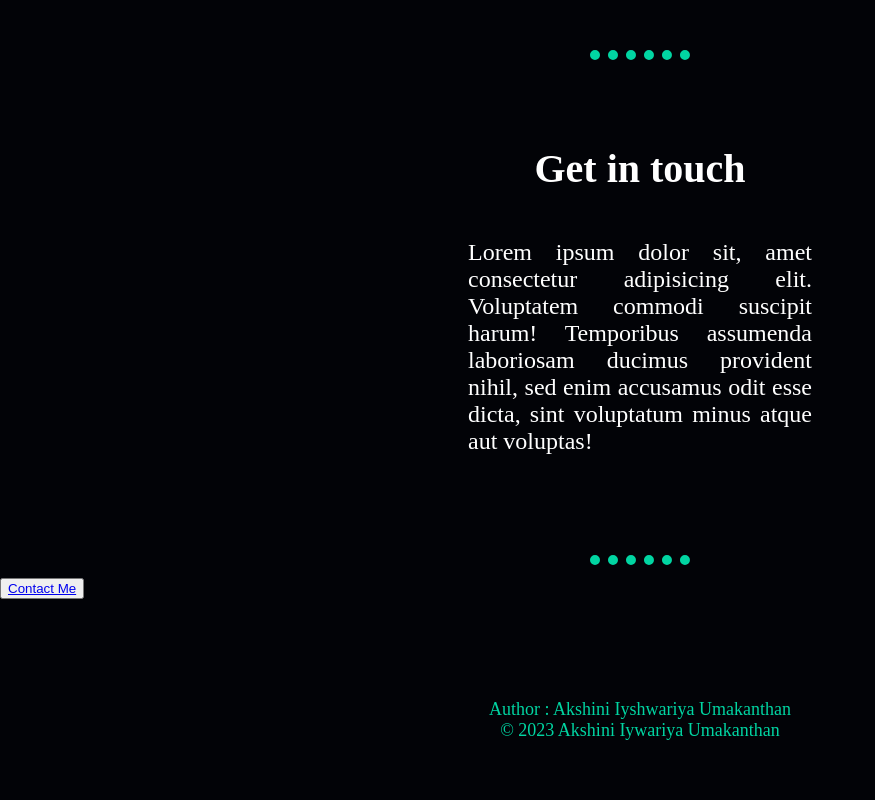
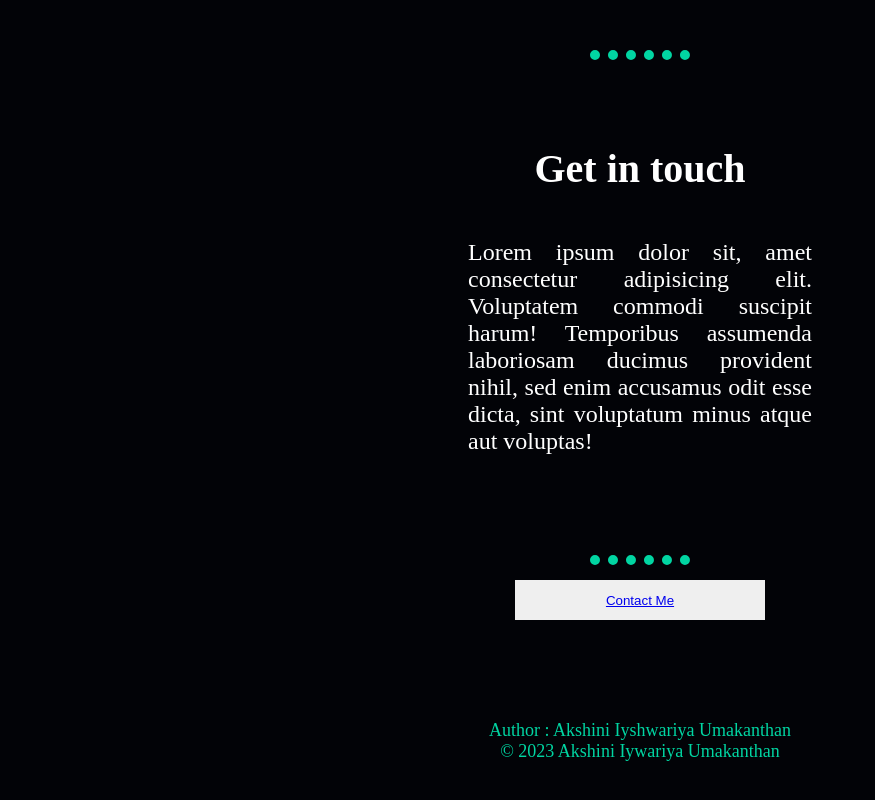
Before and after one commit to iyshwariya04/CV, a plain HTML site: page index.html in a window 1280 px wide. Shown: the part 1760-2560 px from the top of the page, without its empty margins (0-875 px from the left). Drawn offline with Linux system fonts and the light colour scheme.

Commit message:
Update style.css

```diff
--- a/style.css
+++ b/style.css
@@ -116,6 +116,15 @@ hr{
     padding: 20px;
 }
 
+.main button{
+    display: block;
+    width: 250px;
+    height: 40px;
+    margin: 10px auto;
+    background-color: #01D5A2F;
+    border: none;
+}
+
 /* FOOTER */
 
 .footer{
```
